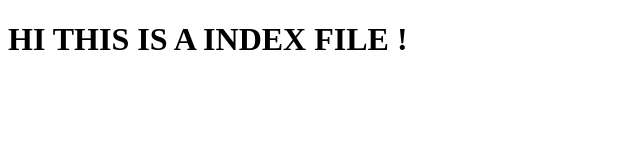
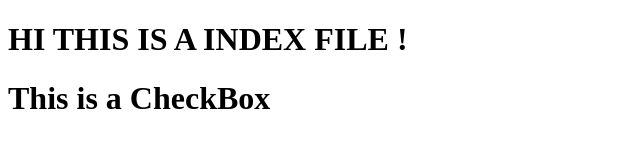
Before and after one commit to CODE-WITH-PRABHAKR/LOCAL_FILE, a plain HTML site: page index.html in a window 1280 px wide. Shown: the whole page, without its empty margins (0-640 px from the left). Drawn offline with Linux system fonts and the light colour scheme.

Commit message:
Added New Feature

```diff
--- a/index.html
+++ b/index.html
@@ -7,5 +7,6 @@
 </head>
 <body>
     <h1>HI THIS IS A INDEX FILE !</h1>
+    <h1>This is a CheckBox</h1>
 </body>
 </html>
```
